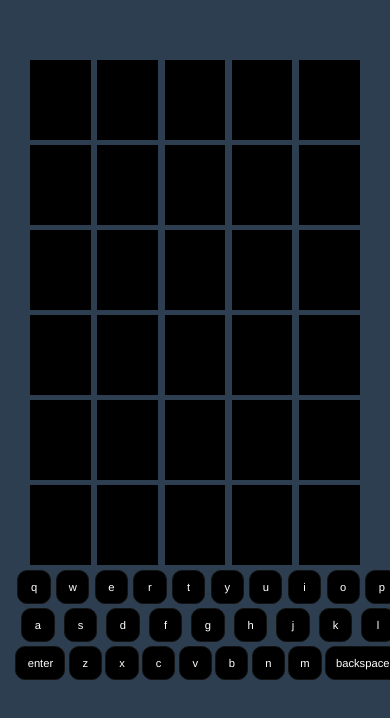
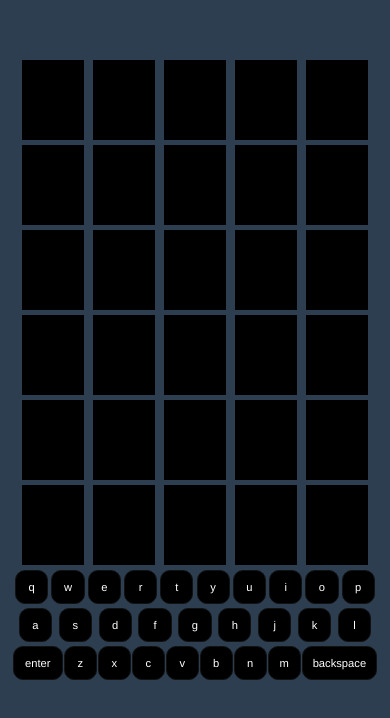
Before and after one commit to lernest/wordle, a Vue app: page / in a window 390 px wide. Shown: the top 718 px of the page. Built offline with nearby package versions, Linux system fonts and the light colour scheme.

Commit message:
keyboard size

```diff
--- a/src/App.vue
+++ b/src/App.vue
@@ -155,6 +155,7 @@ export default {
   text-align: center;
   color: #2c3e50;
   margin-top: 60px;
+  width: 100%;
 }
 
 *{
@@ -163,5 +164,7 @@ export default {
 
 .rows{
   margin: auto;
+  width: 100%;
 }
+
 </style>
--- a/src/components/Keyboard.vue
+++ b/src/components/Keyboard.vue
@@ -49,7 +49,7 @@ methods:{
   }
 } */
 .keyboard{
-    width: 400px;
+    max-width: 450px;
     margin: auto;
 }
 .keyboard-row{
--- a/src/components/LetterRow.vue
+++ b/src/components/LetterRow.vue
@@ -36,14 +36,14 @@ export default {
 <style>
 @media (max-width: 600px) {
   .row{
-    max-width: 90%;
+    max-width: 95%;
     margin: auto;
   }
 }
 
 .row{
     display: flex;
-    /* justify-content: space-between; */
+    justify-content: space-between;
     width: 450px;
     margin: 5px auto;
 }
```
